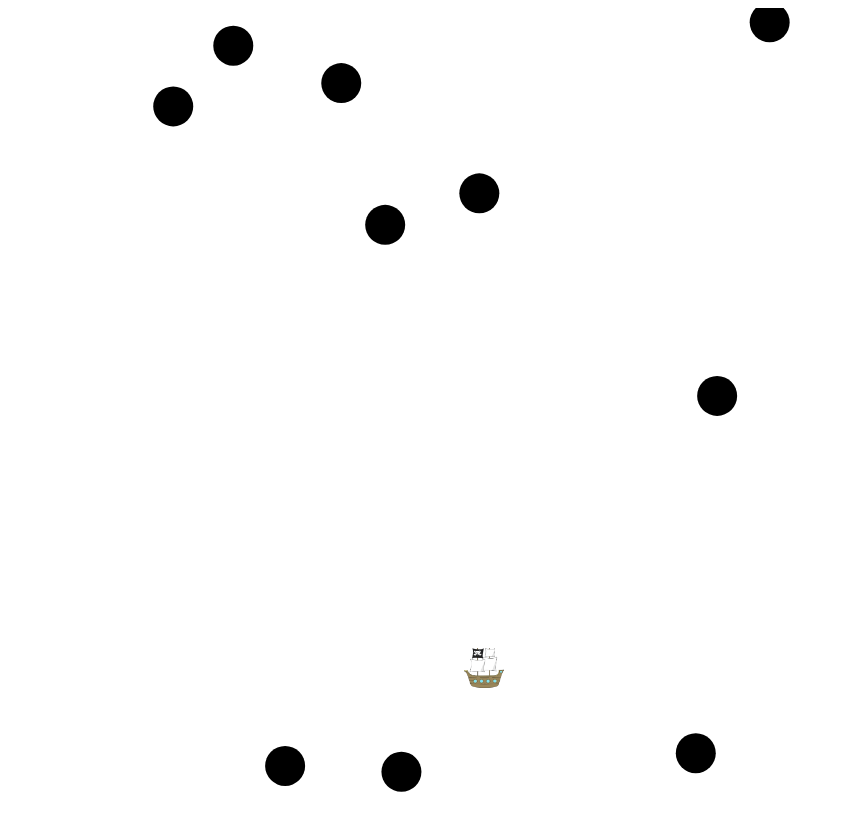
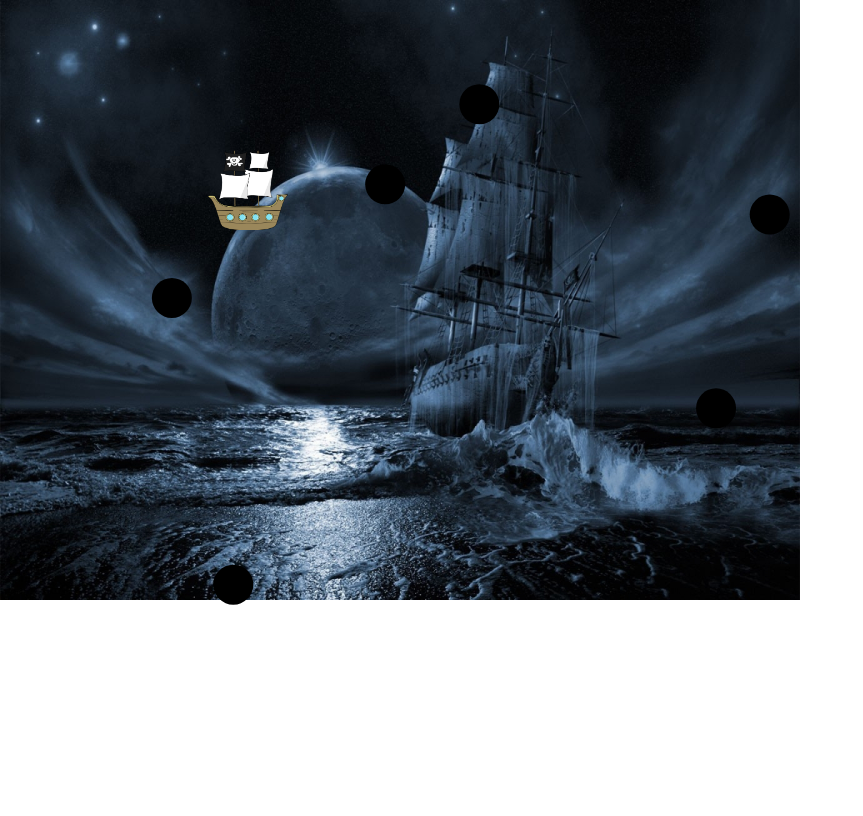
Before and after one commit to finneysm7/Asteroids, a plain HTML site: page index.html in a window 1280 px wide. Shown: the whole page, without its empty margins (0-863 px from the left). Drawn offline with Linux system fonts and the light colour scheme.

Commit message:
added background image

```diff
--- a/index.html
+++ b/index.html
@@ -20,5 +20,12 @@
       canvas.width = game.dim_x;
       canvas.height = game.dim_y;
     </script>
+	  <style>
+	  body {
+		  background-image: url('lib/ocean_sea_stars_pirate_ship.jpg');
+		  background-size: 800px 600px;
+		  background-repeat: no-repeat;
+	  }
+	  </style>
   </body>
 </html>
--- a/lib/gameView.js
+++ b/lib/gameView.js
@@ -6,12 +6,15 @@
   var GameView = Asteroids.GameView = function(game, ctx) {
     this.game = game;
     this.ctx = ctx;
+	this.img = new Image();
+	this.img.src = 'lib/ocean_sea_stars_pirate_ship.jpg'
   };
 
   GameView.prototype.start = function() {
+	this.ctx.drawImage(this.img, 0, 0, 800, 600)
     setInterval(function () {
-      this.game.draw(this.ctx);
-    }, 10);
+      this.game.draw(this.ctx, this.img);
+    }.bind(this), 10);
     //setInterval(this.game.moveObjects.bind(this.game), 10);
     setInterval(this.game.step.bind(this.game), 10);
 	this.bindKeyHandlers();
--- a/lib/ship.js
+++ b/lib/ship.js
@@ -6,7 +6,7 @@
 
   var Ship = Asteroids.Ship = function(passedHash){
   	var COLOR = 'green';
-  	var RADIUS = 20;
+  	var RADIUS = 40;
   	this.color = COLOR;
   	this.radius = RADIUS;
   	this.pos = passedHash['pos'];
@@ -24,7 +24,7 @@
       ctx.save();
       ctx.translate(this.pos[0], this.pos[1]);
       ctx.rotate(this.angle);
-      ctx.drawImage(this.shipImg, -20, -20, 40, 40);
+      ctx.drawImage(this.shipImg, -40, -40, 80, 80);
       ctx.restore();
     }
 
```
Also changed, not shown: lib/game.js, lib/ocean_sea_stars_pirate_ship.jpg (added).
